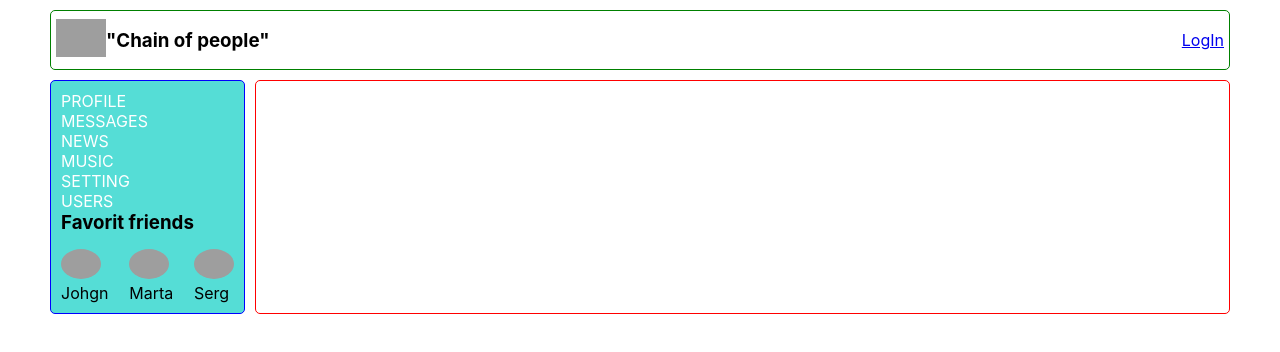
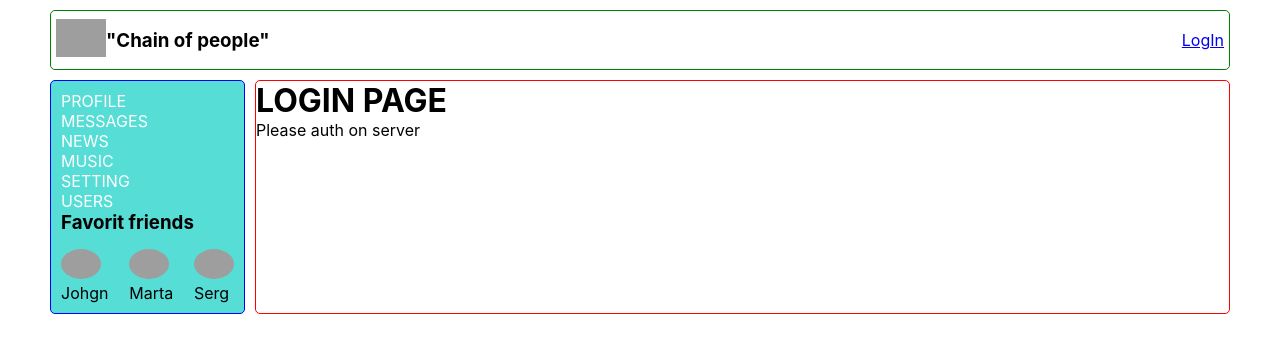
Before and after one commit to SergiiOz/react, a React (Create React App) app in the folder social-network/: page /login in a window 1280 px wide. Shown: the top 352 px of the page. Built offline with nearby package versions, Linux system fonts and the light colour scheme; no server answers; grey boxes are pictures that could not be loaded.

Commit message:
added redirect from Dialogs to Login if user isn't auth

```diff
--- a/social-network/src/App.js
+++ b/social-network/src/App.js
@@ -11,6 +11,7 @@ import Music from './components/Music/Music';
 import Settings from './components/Settings/Settings';
 import { Route } from 'react-router-dom';
 import UsersContainer from './components/Users/UsersContainer';
+import Login from './components/Login/Login';
 
 const App = (props) => {
   return (
@@ -56,6 +57,7 @@ const App = (props) => {
         <Route path="/music" component={Music} />
         <Route path="/settings" component={Settings} />
         <Route path="/users" component={UsersContainer} />
+        <Route path="/login" component={Login} />
       </div>
     </div>
   );
--- a/social-network/src/components/Dialogs/Dialogs.js
+++ b/social-network/src/components/Dialogs/Dialogs.js
@@ -1,7 +1,8 @@
-import React from "react";
-import styles from "./Dialogs.module.scss";
-import DialogItem from "./DialogItem/DialogItem";
-import Message from "./Message/Message";
+import React from 'react';
+import styles from './Dialogs.module.scss';
+import DialogItem from './DialogItem/DialogItem';
+import Message from './Message/Message';
+import { Redirect } from 'react-router-dom';
 // import {
 //   addMessageActionCreator,
 //   updateNewMessageTextActionCreator,
@@ -54,6 +55,9 @@ const Dialogs = (props) => {
     // props.dispatch(updateNewMessageTextActionCreator(textFromTextarea));
   };
 
+  //Redirect to LOGIN if we don't auth on server
+  if (props.isAuth === true) return <Redirect to="/login" />;
+
   return (
     <div className={styles.dialogsWrapper}>
       <h2 className={styles.title}>Dialogs</h2>
@@ -76,13 +80,13 @@ const Dialogs = (props) => {
       <button onClick={onAddMessageFromTextArea}>Add post</button>
 
       <div className={styles.content}>
-        <ul className={styles["dialogs-list"]}>
+        <ul className={styles['dialogs-list']}>
           {/* <DialogItem id="1" name="John" />
           <DialogItem id="3" name="Serg" /> */}
           {dialogsElement}
         </ul>
 
-        <ul className={styles["messages-list"]}>
+        <ul className={styles['messages-list']}>
           {/* <Message message="How are you" />
           <Message message="Hi!!" /> */}
           {messagesElement}
--- a/social-network/src/components/Dialogs/DialogsContainer.js
+++ b/social-network/src/components/Dialogs/DialogsContainer.js
@@ -5,14 +5,16 @@
 import {
   addMessageActionCreator,
   updateNewMessageTextActionCreator,
-} from "../../redux/dialogs-reducer";
-import Dialogs from "./Dialogs";
-import { connect } from "react-redux";
+} from '../../redux/dialogs-reducer';
+import Dialogs from './Dialogs';
+import { connect } from 'react-redux';
 
 let mapStateToProps = (state) => {
   return {
     //pass dialogsPage to component 'Dialogs' in props
     dialogsPage: state.dialogsPage,
+    //if auth on server true or false
+    isAuth: state.auth.isAuth,
   };
 };
 
--- /dev/null
+++ b/social-network/src/components/Login/Login.js
@@ -0,0 +1,12 @@
+import React from 'react';
+
+const Login = () => {
+  return (
+    <div>
+      <h1>LOGIN PAGE</h1>
+      <p>Please auth on server</p>
+    </div>
+  );
+};
+
+export default Login;
```
